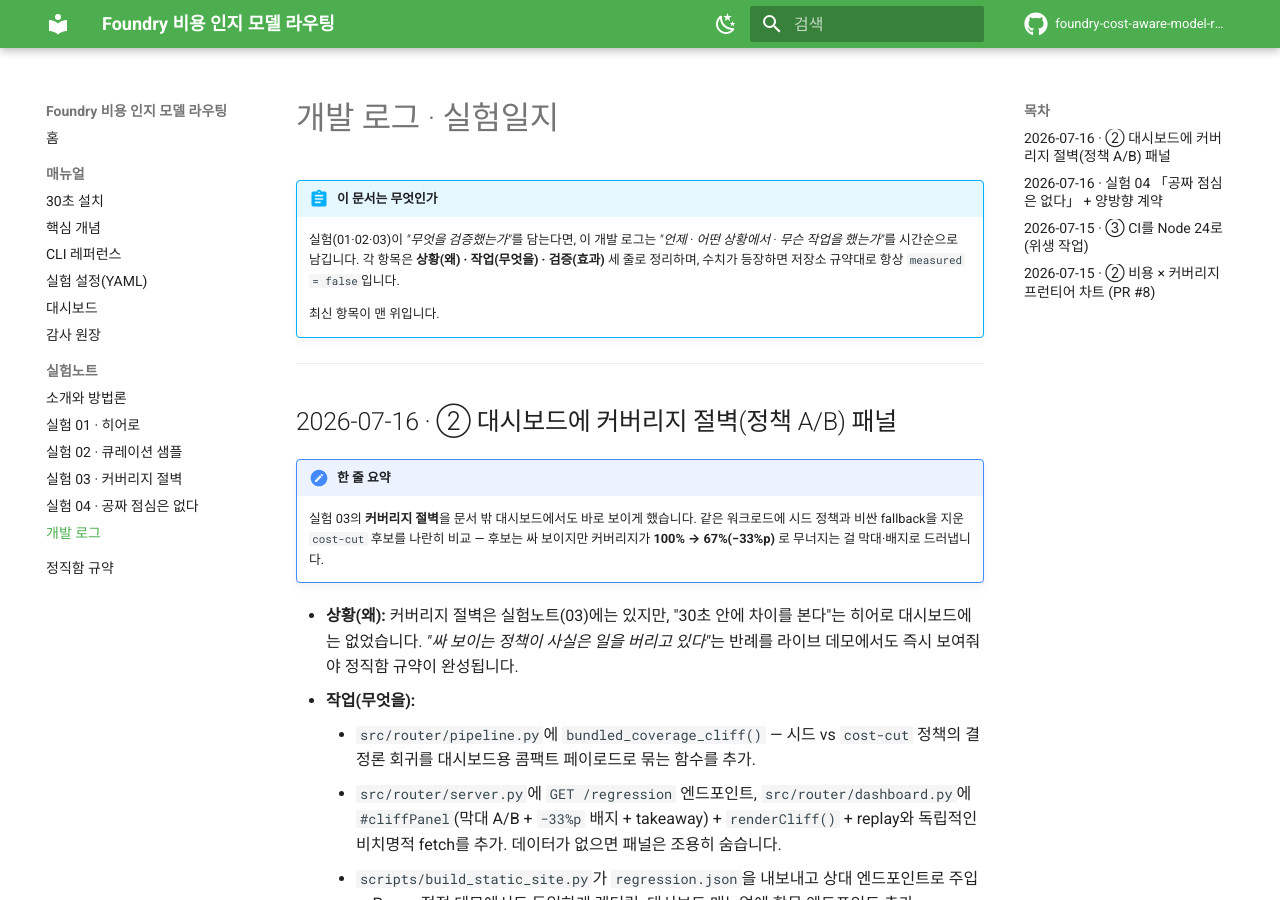
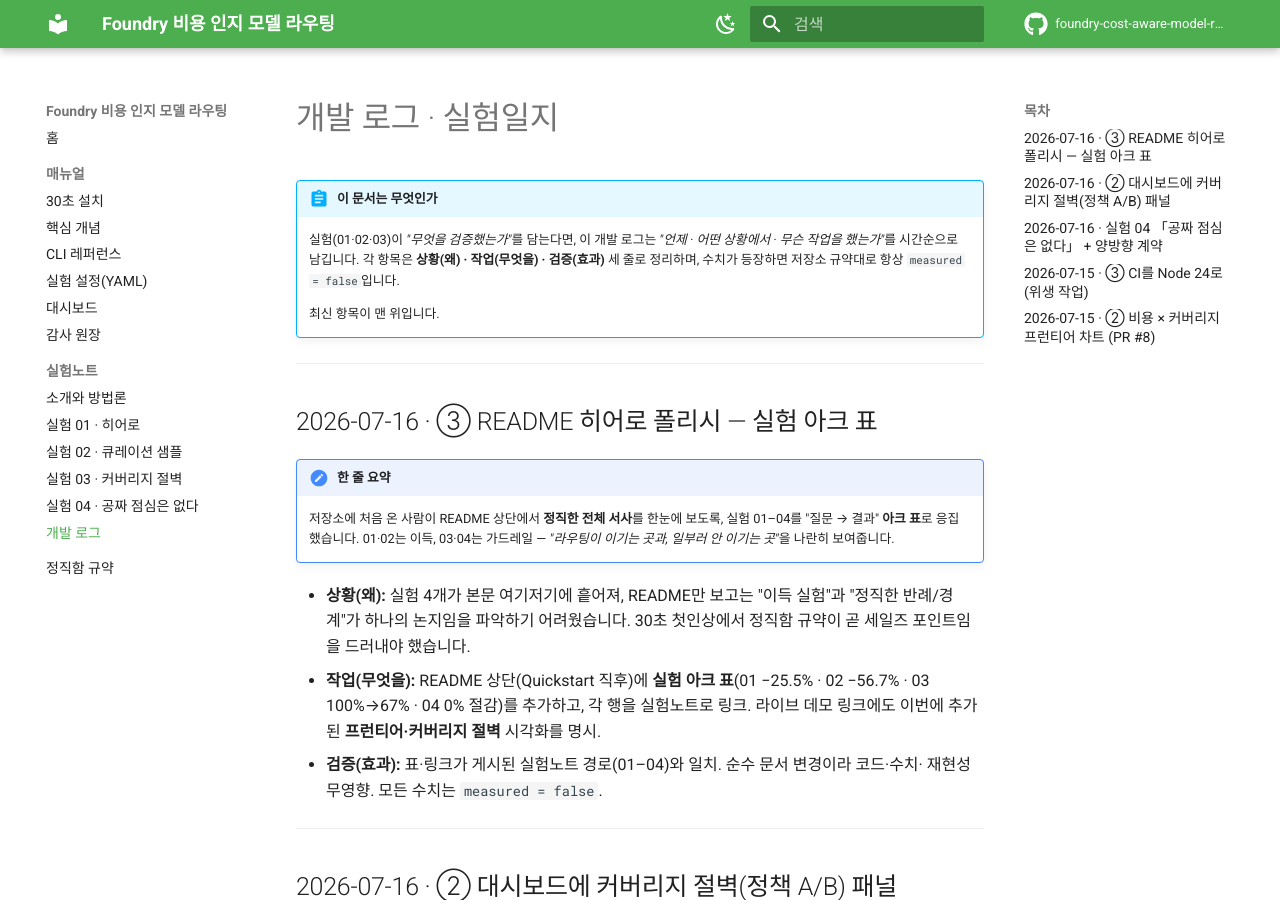
Before and after one commit to hyeonsangjeon/foundry-cost-aware-model-routing, an MkDocs documentation site: the page built from docs/lab-notebook/devlog.md, in a window 1280 px wide and 900 px high. Built offline with MkDocs 1.6.1 and Material for MkDocs 9.7.7, drawn with Linux system fonts in a browser that asks for light colours; comment, search, counter and statistics services are not loaded.

Commit message:
docs(readme): add the honest experiment arc table + richer demo blurb
Crystallize the repo's thesis at the top of the README: a compact
01–04 arc table that shows where cost-aware routing wins (01 −25.5%,
02 −56.7%) and, just as deliberately, where it doesn't (03 coverage
cliff 100%→67%, 04 no free lunch 0% saved). Each row links its lab
notebook page. Also note the live dashboard now renders the cost ×
coverage frontier and the policy-A/B coverage cliff.

Docs-only; all numbers remain measured = false.

Co-authored-by: Copilot <223556219+Copilot@users.noreply.github.com>

```diff
--- a/docs/lab-notebook/devlog.md
+++ b/docs/lab-notebook/devlog.md
@@ -7,6 +7,24 @@
     수치가 등장하면 저장소 규약대로 항상 `measured = false`입니다.
 
     최신 항목이 맨 위입니다.
+
+---
+
+## 2026-07-16 · ③ README 히어로 폴리시 — 실험 아크 표
+
+!!! note "한 줄 요약"
+    저장소에 처음 온 사람이 README 상단에서 **정직한 전체 서사**를 한눈에 보도록, 실험
+    01–04를 "질문 → 결과" **아크 표**로 응집했습니다. 01·02는 이득, 03·04는 가드레일 —
+    *"라우팅이 이기는 곳과, 일부러 안 이기는 곳"*을 나란히 보여줍니다.
+
+- **상황(왜):** 실험 4개가 본문 여기저기에 흩어져, README만 보고는 "이득 실험"과 "정직한
+  반례/경계"가 하나의 논지임을 파악하기 어려웠습니다. 30초 첫인상에서 정직함 규약이 곧
+  세일즈 포인트임을 드러내야 했습니다.
+- **작업(무엇을):** README 상단(Quickstart 직후)에 **실험 아크 표**(01 −25.5% · 02 −56.7% ·
+  03 100%→67% · 04 0% 절감)를 추가하고, 각 행을 실험노트로 링크. 라이브 데모 링크에도 이번에
+  추가된 **프런티어·커버리지 절벽** 시각화를 명시.
+- **검증(효과):** 표·링크가 게시된 실험노트 경로(01–04)와 일치. 순수 문서 변경이라 코드·수치·
+  재현성 무영향. 모든 수치는 `measured = false`.
 
 ---
 
```
Also changed, not shown: README.md (+20 -0 lines).
